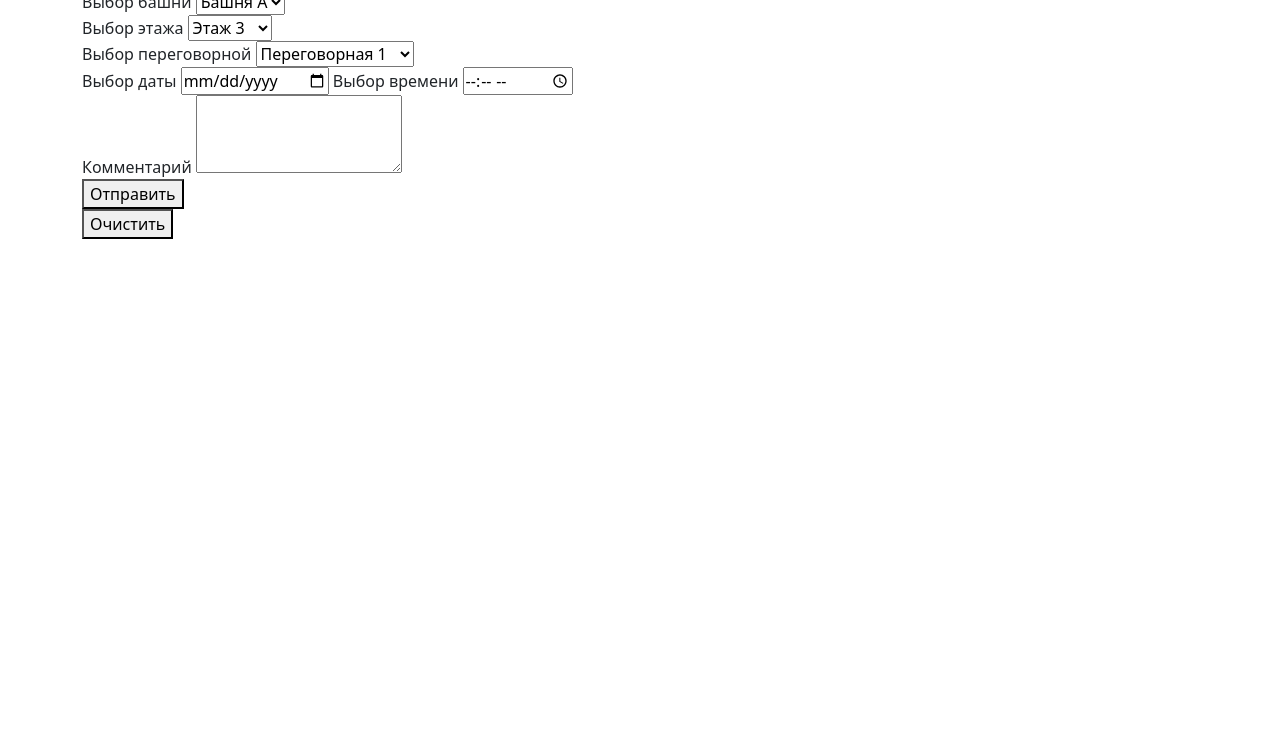
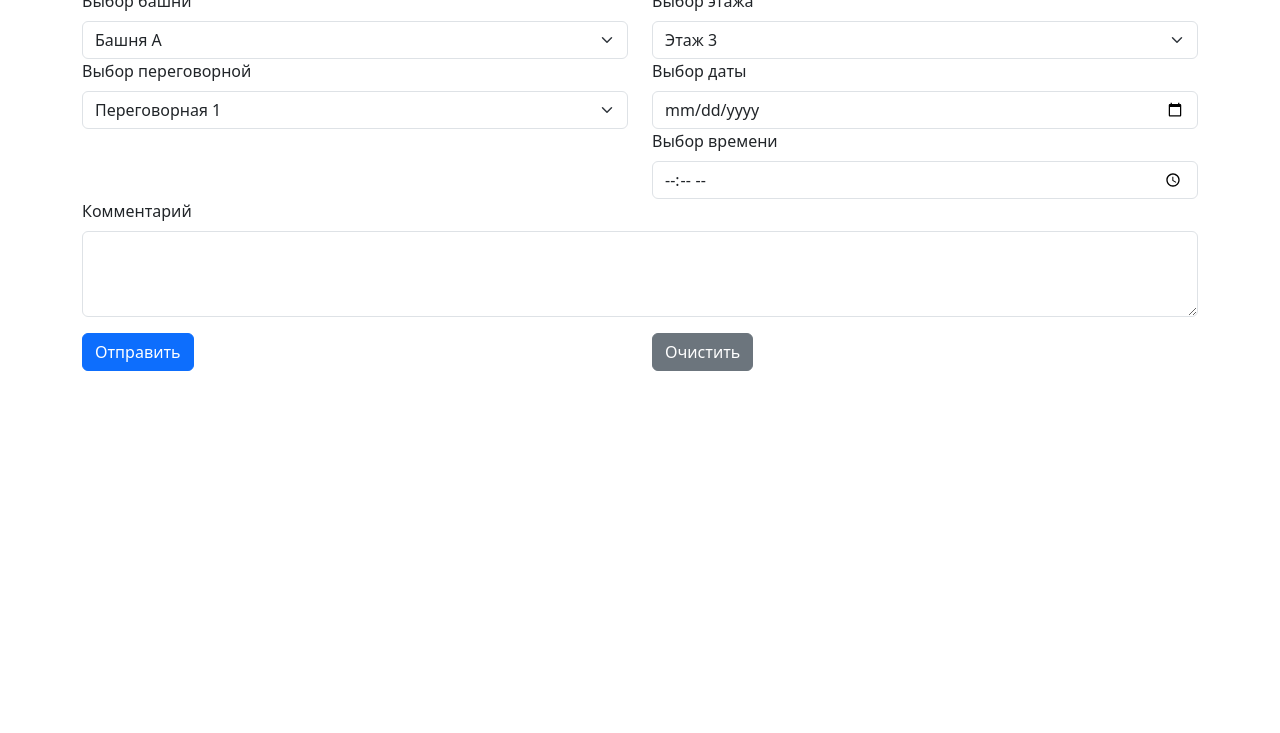
Before and after one commit to Aigengrau/Booking-meeting-form, a plain HTML site: page index.html in a window 1280 px wide. Shown: the part 67-800 px from the top of the page. Drawn offline with nearby package versions, Linux system fonts and the light colour scheme.

Commit message:
finished

```diff
--- a/index.html
+++ b/index.html
@@ -13,41 +13,43 @@
     <div class="container">
     <h1>Форма бронирования переговорной</h1>
     <form id="bookingForm">
-        <div>
-          <div>
-            <label for="towerSelect">Выбор башни</label>
-            <select name="tower" id="towerSelect">
+      <div class="row">
+        <div class="col-md-6">
+          <label for="towerSelect" class="form-label">Выбор башни</label>
+          <select class="form-select" id="towerSelect">
             <option value="A">Башня А</option>
             <option value="B">Башня Б</option>
           </select>
         </div>
-          <div >
-          <label for="floorSelect">Выбор этажа</label>
-          <select id="floorSelect"></select>
-        </div>
-          <div>
-            <label for="roomSelect">Выбор переговорной</label>
-            <select name="room" id="roomSelect"></select>
-          </div>
-          <div>
-            <label for="datePicker">Выбор даты</label>
-            <input type="date" id="datePicker" />
-            <label for="timePicker">Выбор времени</label>
-            <input type="time" id="timePicker" />
+        <div class="col-md-6">
+          <label for="floorSelect" class="form-label">Выбор этажа</label>
+          <select class="form-select" id="floorSelect"></select>
         </div>
       </div>
-        <div>
-          <div>
-            <label for="commentTextarea">Комментарий</label>
-            <textarea name="comment" id="commentTextarea" rows="3"></textarea>
+      <div class="row">
+        <div class="col-md-6">
+          <label for="roomSelect" class="form-label">Выбор переговорной</label>
+          <select class="form-select" id="roomSelect"></select>
+        </div>
+        <div class="col-md-6">
+          <label for="datePicker" class="form-label">Выбор даты</label>
+          <input type="date" class="form-control" id="datePicker">
+          <label for="timePicker" class="form-label">Выбор времени</label>
+          <input type="time" class="form-control" id="timePicker">
         </div>
       </div>
-        <div>
-          <div>
-            <button type="submit">Отправить</button>
+      <div class="row">
+        <div class="col-md-12">
+          <label for="commentTextarea" class="form-label">Комментарий</label>
+          <textarea class="form-control" id="commentTextarea" rows="3"></textarea>
         </div>
-          <div>
-            <button type="button" id="resetButton">Очистить</button>
+      </div>
+      <div class="row">
+        <div class="col-md-6">
+          <button type="submit" class="btn btn-primary mt-3">Отправить</button>
+        </div>
+        <div class="col-md-6">
+          <button type="button" class="btn btn-secondary mt-3" id="resetButton">Очистить</button>
         </div>
       </div>
     </form>
```
Lines whose indentation alone changed are shown as unchanged.
